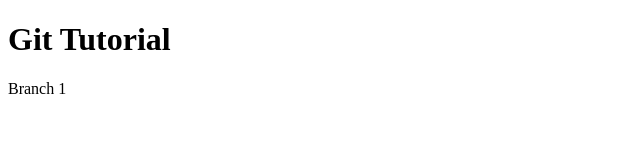
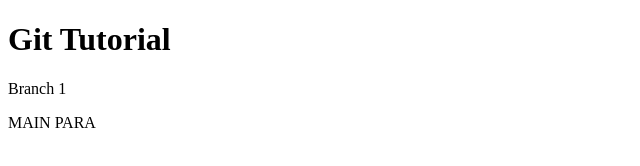
Before and after one commit to KaustubhBhavsar20/Demo2, a plain HTML site: page index.html in a window 1280 px wide. Shown: the whole page, without its empty margins (0-640 px from the left). Drawn offline with Linux system fonts and the light colour scheme.

Commit message:
Para Added in Main

```diff
--- a/index.html
+++ b/index.html
@@ -8,5 +8,6 @@
 <body>
     <h1>Git Tutorial</h1>
     <p>Branch 1</p>
+    <p>MAIN PARA</p>
 </body>
 </html>
```
